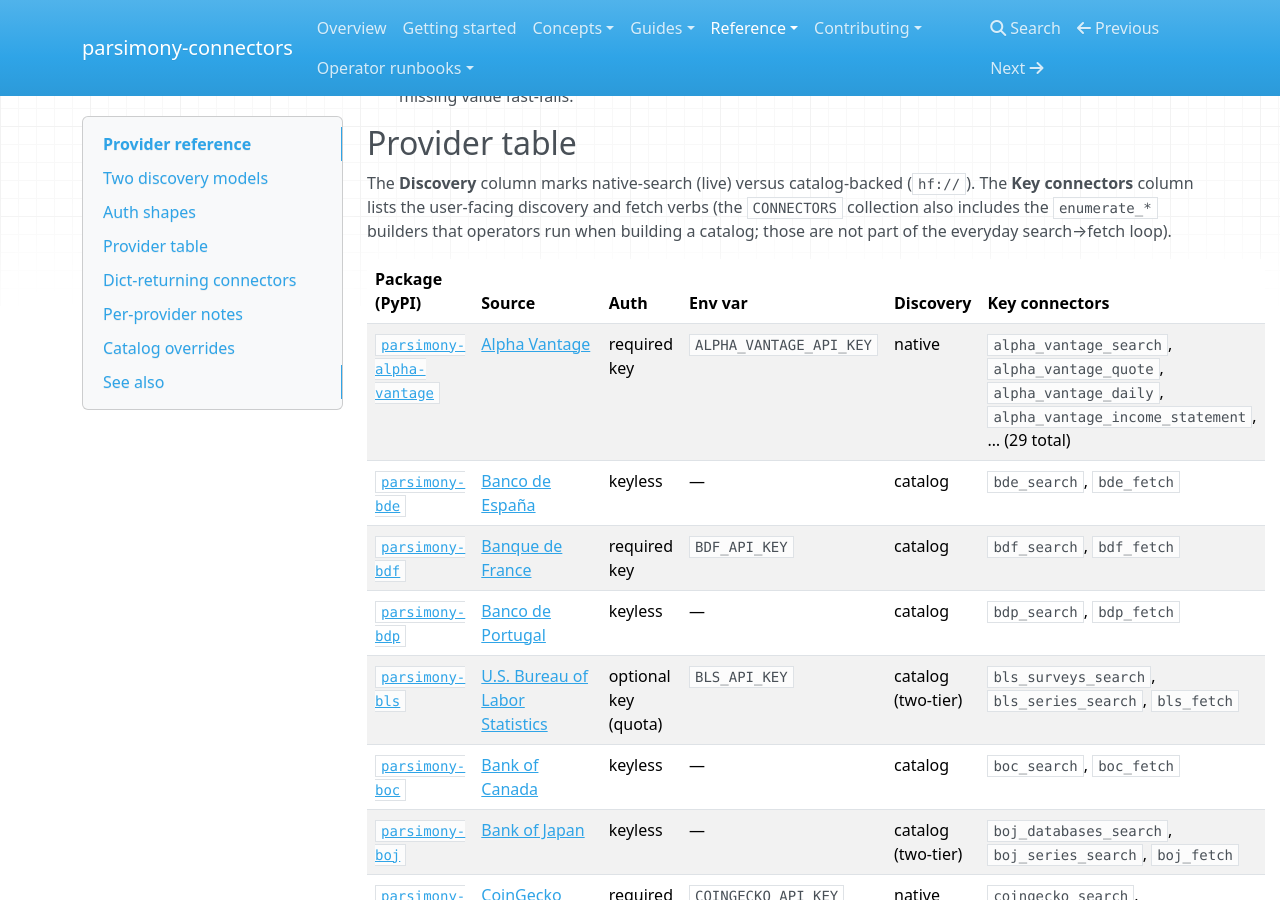
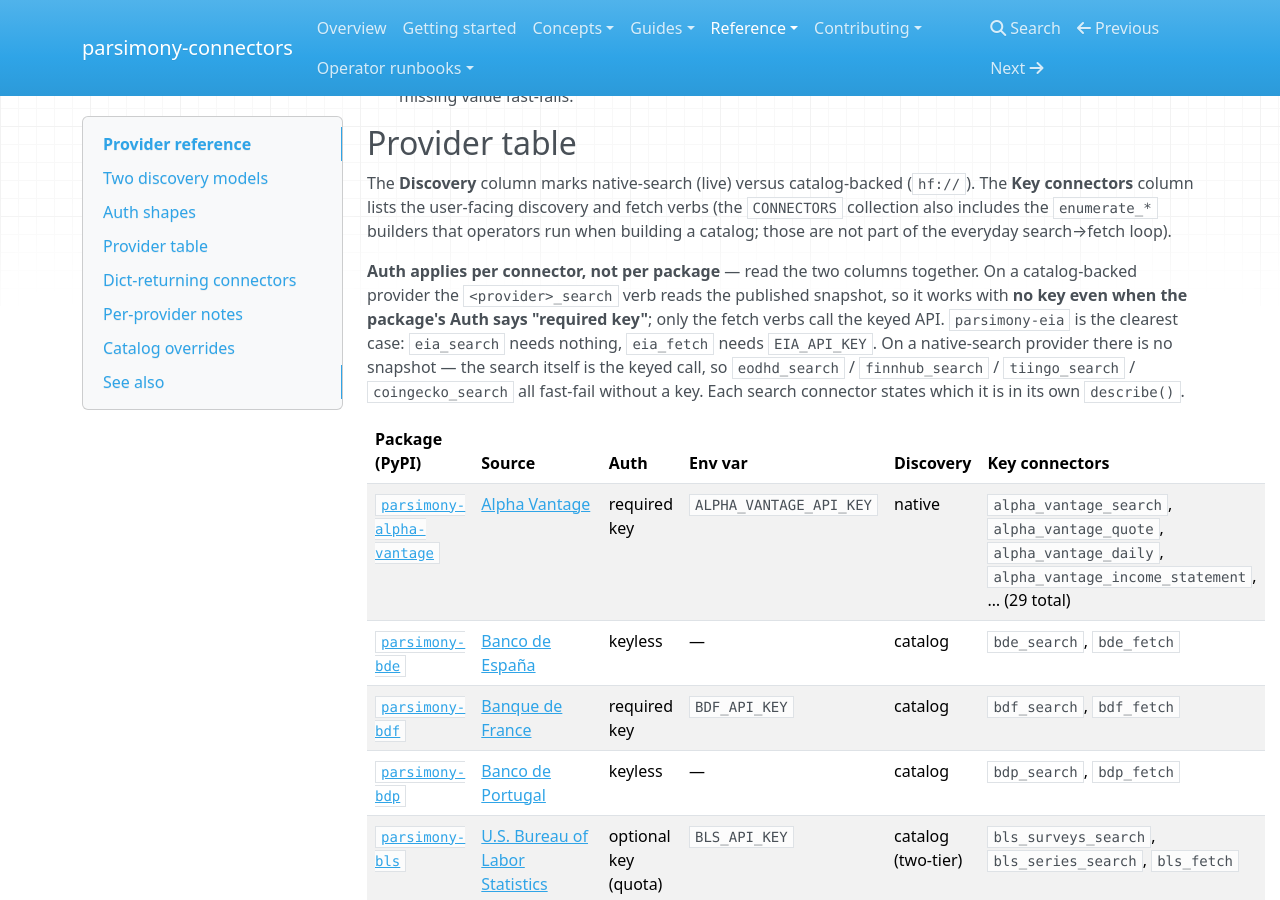
Before and after one commit to ockham-sh/parsimony-connectors, an MkDocs documentation site: the page built from docs/reference/providers.md, in a window 1280 px wide and 900 px high, scrolled down 1101 px. Built offline with MkDocs 1.6.1, drawn with Linux system fonts in a browser that asks for light colours; nearby versions of some CDN libraries.

```diff
--- a/docs/reference/providers.md
+++ b/docs/reference/providers.md
@@ -61,6 +61,15 @@ The **Discovery** column marks native-search (live) versus catalog-backed (`hf:/
 **Key connectors** column lists the user-facing discovery and fetch verbs (the `CONNECTORS`
 collection also includes the `enumerate_*` builders that operators run when building a
 catalog; those are not part of the everyday search→fetch loop).
+
+**Auth applies per connector, not per package** — read the two columns together. On a
+catalog-backed provider the `<provider>_search` verb reads the published snapshot, so it
+works with **no key even when the package's Auth says "required key"**; only the fetch verbs
+call the keyed API. `parsimony-eia` is the clearest case: `eia_search` needs nothing,
+`eia_fetch` needs `EIA_API_KEY`. On a native-search provider there is no snapshot — the
+search itself is the keyed call, so `eodhd_search` / `finnhub_search` / `tiingo_search` /
+`coingecko_search` all fast-fail without a key. Each search connector states which it is in
+its own `describe()`.
 
 | Package (PyPI) | Source | Auth | Env var | Discovery | Key connectors |
 | --- | --- | --- | --- | --- | --- |
```
Also changed, not shown: CHANGELOG.md (+63 -0 lines), docs/index.md (+1 -1 lines).
